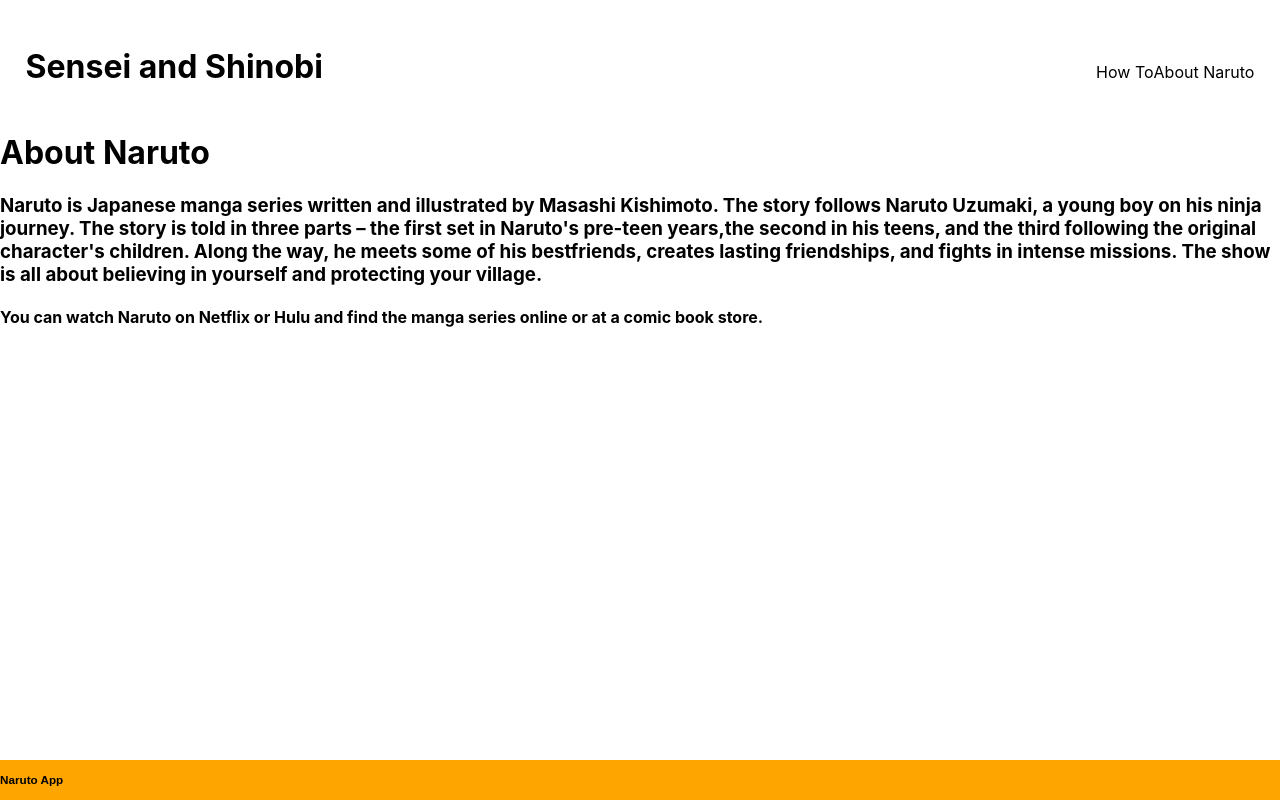
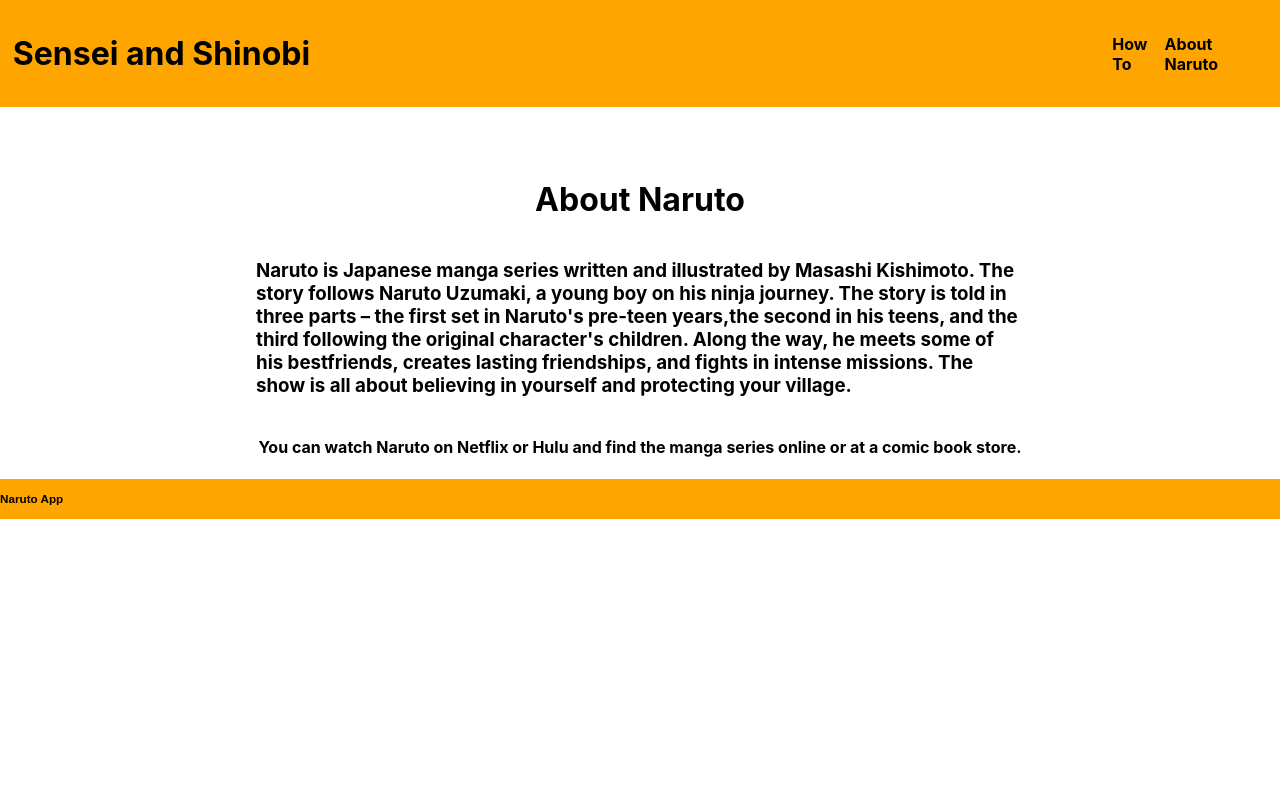
Before and after one commit to AmeliaHaba/front-end-naruto-app, a React (Create React App) app: page /About in a window 1280 px wide. Built offline with nearby package versions, Linux system fonts and the light colour scheme.

Commit message:
add CSS to about page

```diff
--- a/src/components/Character.js
+++ b/src/components/Character.js
@@ -3,10 +3,10 @@ import React from "react";
 const Character = (props) => {
   return (
     <div className="this-character">
-      <p>Name: {props.character.name} </p>
-      <p> Bio: {props.character.bio}</p>
-      <p>Village: {props.character.village}</p>
-      <p>Team: {props.character.team}</p>
+      <h2>{props.character.name} </h2>
+      <p><span>Bio:</span> {props.character.bio}</p>
+      <p><span>Village:</span> {props.character.village}</p>
+      <p><span>Team:</span> {props.character.team}</p>
     </div>
   );
 };
--- a/src/components/Teams.js
+++ b/src/components/Teams.js
@@ -40,11 +40,11 @@ class Teams extends Component {
         <div className="all-teams">
           {teamList.map((team) => {
             return (
-              <div className="team-container">
+              <div className="team-container" >
                 <h2 className="team-name">
                   <Link to={`/${team.name}`}>{team.name}</Link>
                 </h2>
-                <img className="team-img" src={team.image} alt="logo img" />
+                <img className={`${team.name}-img team-img`} src={team.image} alt="logo img" />
                 <p className="team-desc">{team.description}</p>
               </div>
             );
--- a/src/containers/AsumaList.js
+++ b/src/containers/AsumaList.js
@@ -4,10 +4,6 @@ import { fetchCharacters } from "../redux/actions/index";
 import Character from "../components/Character";
 
 class AsumaList extends Component {
-  constructor(props) {
-    super(props);
-    this.state = {};
-  }
 
   componentDidMount() {
     this.props.fetchCharacters();
--- a/src/containers/GuyList.js
+++ b/src/containers/GuyList.js
@@ -4,10 +4,6 @@ import { fetchCharacters } from "../redux/actions/index";
 import Character from "../components/Character";
 
 class GuyList extends Component {
-  constructor(props) {
-    super(props);
-    this.state = {};
-  }
 
   componentDidMount() {
     this.props.fetchCharacters();
--- a/src/containers/KakashiList.js
+++ b/src/containers/KakashiList.js
@@ -4,10 +4,6 @@ import { fetchCharacters } from "../redux/actions/index";
 import Character from "../components/Character";
 
 class KakashiList extends Component {
-  constructor(props) {
-    super(props);
-    this.state = {};
-  }
 
   componentDidMount() {
     this.props.fetchCharacters();
--- a/src/containers/KurenaiList.js
+++ b/src/containers/KurenaiList.js
@@ -4,10 +4,6 @@ import { fetchCharacters } from "../redux/actions/index";
 import Character from "../components/Character";
 
 class KurenaiList extends Component {
-  constructor(props) {
-    super(props);
-    this.state = {};
-  }
 
   componentDidMount() {
     this.props.fetchCharacters();
--- a/src/index.css
+++ b/src/index.css
@@ -16,14 +16,22 @@ code {
   display: flex;
   flex-direction: row;
   justify-content: space-between;
-  align-items: baseline;
-  margin: 2%;
+  align-items: center;
+  margin: 0 0 4% 0;
+  background-color: orange;
+  padding: 1%;
+}
+
+.navbar a:hover {
+  color: white;
 }
 
 .nav-links ul {
   display: flex;
   flex-direction: row;
   list-style: none;
+  font-weight: bold;
+  padding: 0 5% 0 5%;
 }
 
 a {
@@ -36,17 +44,19 @@ a:hover {
 }
 
 .footer {
-  position: fixed;
+  position: relative;
   font-family: Arial, Helvetica, sans-serif;
   font-size: x-small;
   left: 0;
   bottom: 0;
   width: 100%;
+  margin-right: 2%;
   background-color: orange;
   color: black;
   text-align: left;
   padding-top: 2px;
   padding-bottom: 2px;
+
 }
 
 .header {
@@ -77,11 +87,27 @@ a:hover {
 }
 
 .team-img {
+  width: 250px;
+  height: 250px;
   display: block;
   margin-left: auto;
   margin-right: auto;
-  width: auto;
-  height: 200px;
+}
+
+.Kakashi-img {
+  background: url('./images/Kakashi.jpg') 50% 50% no-repeat;
+}
+
+.Asuma-img {
+  background: url('./images/Asuma.jpg') 50% 50% no-repeat;
+}
+
+.Guy-img {
+  background: url('./images/Guy.jpg') 50% 50% no-repeat;
+}
+
+.Kurenai-img {
+  background: url('./images/Kurenai.jpg') 50% 50% no-repeat;
 }
 
 .teams-header {
@@ -104,3 +130,31 @@ a:hover {
   inline-size: 50%;
   overflow: hidden;
 }
+
+.about {
+  display: flex;
+  flex-direction: column;
+  align-items: center;
+  width: 60%;
+  margin: 0 auto;
+}
+
+.howto {
+  display: flex;
+  flex-direction: column;
+  align-items: center;
+  width: 60%;
+  margin: 0 auto;
+}
+
+.this-character {
+  display: flex;
+  flex-direction: column;
+  align-items: center;
+  width: 40%;
+  margin: 0 auto;
+}
+
+.this-character span {
+  font-weight: bold;
+}
```
